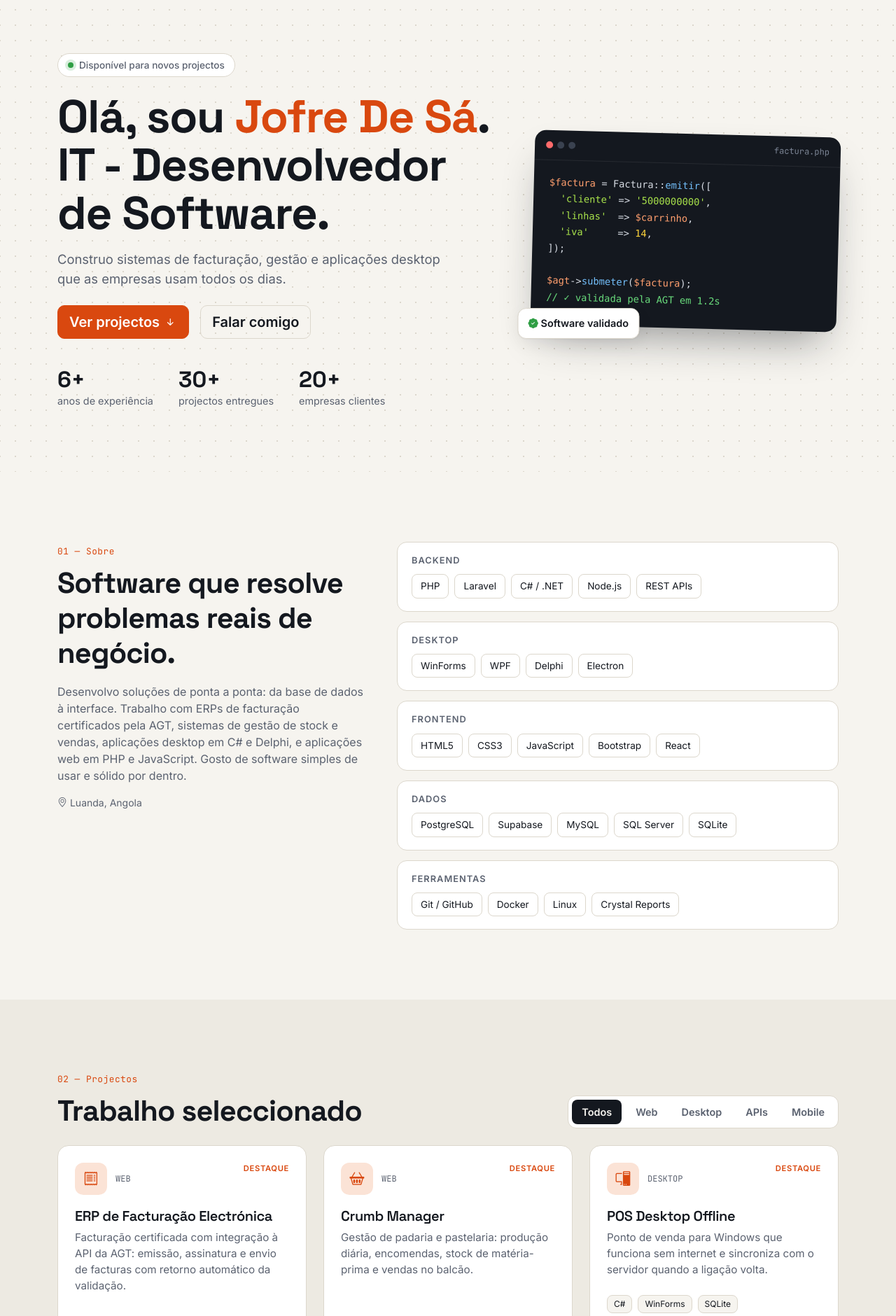
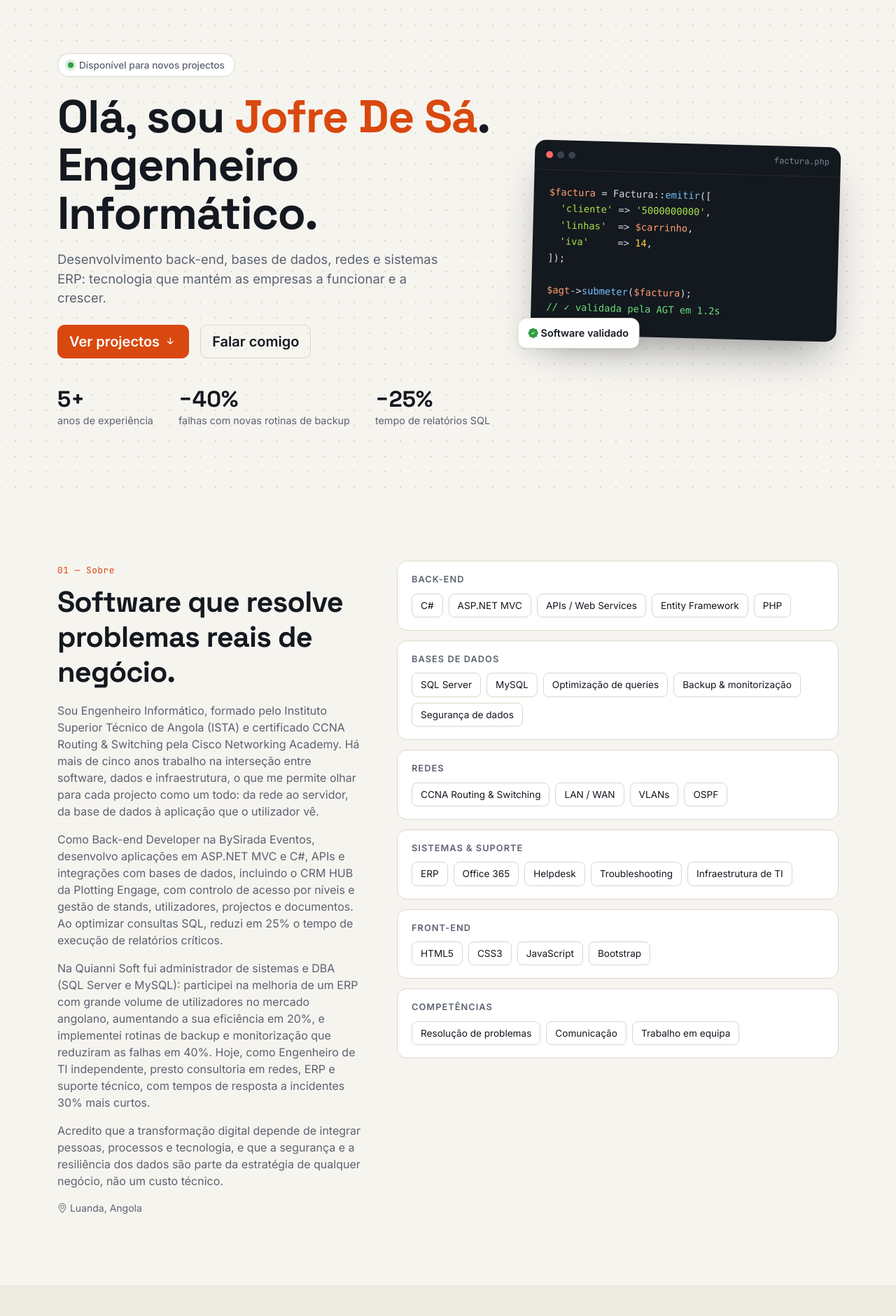
Before and after one commit to jofre-de-sa/Portfolio, a PHP site: page / in a window 1280 px wide. Shown: the part 74-1954 px from the top of the page at 70% size. Run offline with PHP 8.4, Linux system fonts and the light colour scheme.

Commit message:
Bio baseada no LinkedIn, novas competências e imagem de partilha
Co-Authored-By: Claude Opus 5.5 <noreply@anthropic.com>
Claude-Session: https://claude.ai/code/session_019mW8TdoKWLB4gyZsP793bz

```diff
--- a/data/profile.php
+++ b/data/profile.php
@@ -1,33 +1,48 @@
 <?php
 /**
  * >>> EDITE AQUI os seus dados pessoais. <<<
+ * Para separar parágrafos no texto "about", use uma linha em branco (\n\n).
  */
 return [
     'name'      => 'Jofre De Sá',
-    'role'      => 'IT - Desenvolvedor de Software',
+    'role'      => 'Engenheiro Informático',
     'location'  => 'Luanda, Angola',
-    'headline'  => 'Construo sistemas de facturação, gestão e aplicações desktop que as empresas usam todos os dias.',
-    'about'     => 'Desenvolvo soluções de ponta a ponta: da base de dados à interface. Trabalho com ERPs de facturação '
-                 . 'certificados pela AGT, sistemas de gestão de stock e vendas, aplicações desktop em C# e Delphi, '
-                 . 'e aplicações web em PHP e JavaScript. Gosto de software simples de usar e sólido por dentro.',
+    'headline'  => 'Desenvolvimento back-end, bases de dados, redes e sistemas ERP: '
+                 . 'tecnologia que mantém as empresas a funcionar e a crescer.',
+    'about'     => "Sou Engenheiro Informático, formado pelo Instituto Superior Técnico de Angola (ISTA) e certificado "
+                 . "CCNA Routing & Switching pela Cisco Networking Academy. Há mais de cinco anos trabalho na interseção "
+                 . "entre software, dados e infraestrutura, o que me permite olhar para cada projecto como um todo: "
+                 . "da rede ao servidor, da base de dados à aplicação que o utilizador vê.\n\n"
+                 . "Como Back-end Developer na BySirada Eventos, desenvolvo aplicações em ASP.NET MVC e C#, APIs e "
+                 . "integrações com bases de dados, incluindo o CRM HUB da Plotting Engage, com controlo de acesso por "
+                 . "níveis e gestão de stands, utilizadores, projectos e documentos. Ao optimizar consultas SQL, reduzi "
+                 . "em 25% o tempo de execução de relatórios críticos.\n\n"
+                 . "Na Quianni Soft fui administrador de sistemas e DBA (SQL Server e MySQL): participei na melhoria de "
+                 . "um ERP com grande volume de utilizadores no mercado angolano, aumentando a sua eficiência em 20%, e "
+                 . "implementei rotinas de backup e monitorização que reduziram as falhas em 40%. Hoje, como Engenheiro "
+                 . "de TI independente, presto consultoria em redes, ERP e suporte técnico, com tempos de resposta a "
+                 . "incidentes 30% mais curtos.\n\n"
+                 . "Acredito que a transformação digital depende de integrar pessoas, processos e tecnologia, e que a "
+                 . "segurança e a resiliência dos dados são parte da estratégia de qualquer negócio, não um custo técnico.",
     'email'     => 'jofremateus22@hotmail.com',
-    'phone'     => '+244 944183884',
+    'phone'     => '+244 944 183 884',
     'cv_url'    => '#', // ex.: 'assets/cv.pdf'
     'socials'   => [
-        'linkedin' => 'https://www.linkedin.com/in/jofresá',
+        'linkedin' => 'https://www.linkedin.com/in/jofres%C3%A1/',
         'github'   => 'https://github.com/jofre-de-sa',
         'whatsapp' => 'https://wa.me/244944183884',
     ],
     'stats' => [
-        ['value' => '6+',  'label' => 'anos de experiência'],
-        ['value' => '30+', 'label' => 'projectos entregues'],
-        ['value' => '20+', 'label' => 'empresas clientes'],
+        ['value' => '5+',   'label' => 'anos de experiência'],
+        ['value' => '−40%', 'label' => 'falhas com novas rotinas de backup'],
+        ['value' => '−25%', 'label' => 'tempo de relatórios SQL'],
     ],
     'skills' => [
-        'Backend'      => ['PHP', 'Laravel', 'C# / .NET', 'Node.js', 'REST APIs'],
-        'Desktop'      => ['WinForms', 'WPF', 'Delphi', 'Electron'],
-        'Frontend'     => ['HTML5', 'CSS3', 'JavaScript', 'Bootstrap', 'React'],
-        'Dados'        => ['PostgreSQL', 'Supabase', 'MySQL', 'SQL Server', 'SQLite'],
-        'Ferramentas'  => ['Git / GitHub', 'Docker', 'Linux', 'Crystal Reports'],
+        'Back-end'          => ['C#', 'ASP.NET MVC', 'APIs / Web Services', 'Entity Framework', 'PHP'],
+        'Bases de dados'    => ['SQL Server', 'MySQL', 'Optimização de queries', 'Backup & monitorização', 'Segurança de dados'],
+        'Redes'             => ['CCNA Routing & Switching', 'LAN / WAN', 'VLANs', 'OSPF'],
+        'Sistemas & suporte'=> ['ERP', 'Office 365', 'Helpdesk', 'Troubleshooting', 'Infraestrutura de TI'],
+        'Front-end'         => ['HTML5', 'CSS3', 'JavaScript', 'Bootstrap'],
+        'Competências'      => ['Resolução de problemas', 'Comunicação', 'Trabalho em equipa'],
     ],
 ];
--- a/index.php
+++ b/index.php
@@ -132,7 +132,9 @@ $year = date('Y');
             <div class="col-lg-5 reveal">
                 <span class="section-label">01 — Sobre</span>
                 <h2 class="section-title">Software que resolve problemas reais de negócio.</h2>
-                <p class="text-body-secondary"><?= e($profile['about']) ?></p>
+                <?php foreach (preg_split('/\n\s*\n/', trim($profile['about'])) as $para): ?>
+                    <p class="text-body-secondary"><?= e($para) ?></p>
+                <?php endforeach; ?>
                 <p class="mb-0 small text-body-secondary"><i class="bi bi-geo-alt"></i> <?= e($profile['location']) ?></p>
                 <?php if ($profile['cv_url'] !== '#'): ?>
                     <a href="<?= e($profile['cv_url']) ?>" class="btn btn-ghost mt-4" download><i class="bi bi-download"></i> Descarregar CV</a>
```
Also changed, not shown: assets/img/og-cover.png.
